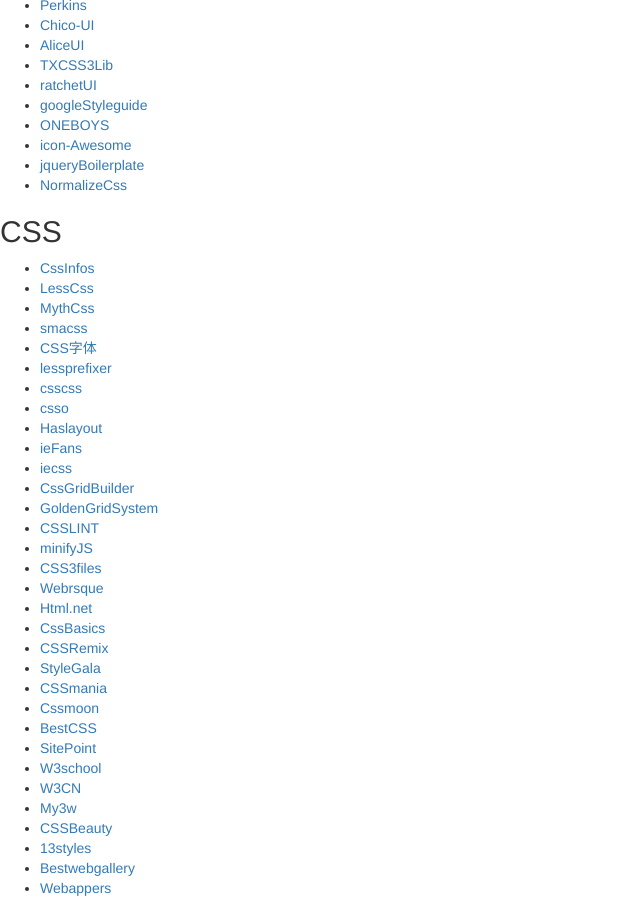
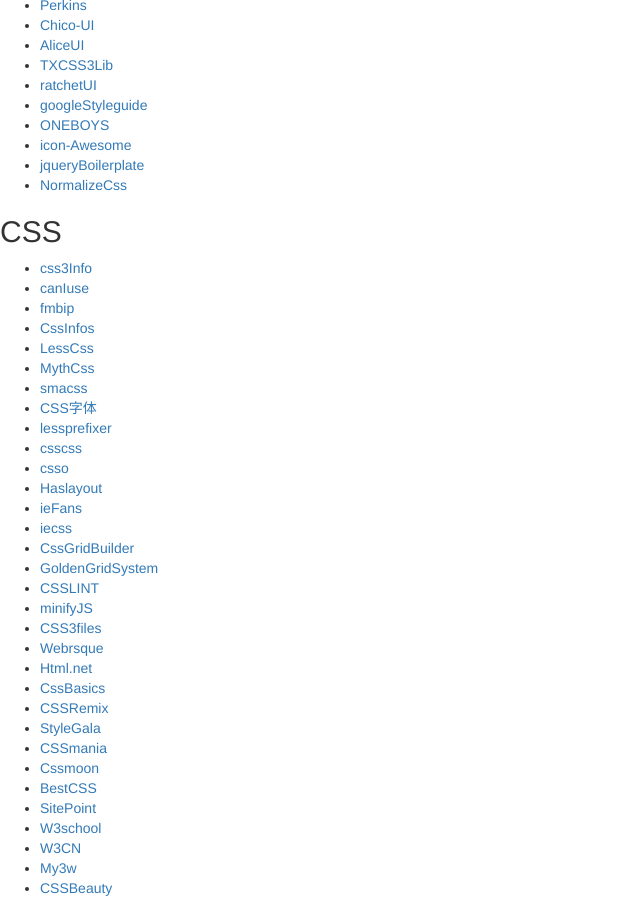
Before and after one commit to wkylin/wkylin.github.com, a Jekyll site: the page built from css3link.html, in a window 1280 px wide and 900 px high, scrolled down 2346 px. Shown: the whole window, without its empty margins (0-640 px from the left). Built offline with Jekyll 4.4.1, drawn with Linux system fonts in a browser that asks for light colours; nearby versions of some CDN libraries; library files that are not in the unit come from our copies; comment, search, counter and statistics services are not loaded.

Commit message:
site link

```diff
--- a/css3link.html
+++ b/css3link.html
@@ -100,7 +100,10 @@
     <h2>CSS</h2>
 </div>
 <ul class="ui-list fn-clear">
-    <li class="ui-list-item"><a href="http://css-infos.net/" target="_blank"><span class="ft-red">CssInfos</span></a></li>
+    <li class="ui-list-item"><a href="http://css3.info/" target="_blank"><span class="ft-red">css3Info</span></a></li>
+    <li class="ui-list-item"><a href="http://caniuse.com/" target="_blank"><span class="ft-red">canIuse</span></a></li>
+    <li class="ui-list-item"><a href="http://fmbip.com/" target="_blank"><span class="ft-red">fmbip</span></a></li>
+    <li class="ui-list-item"><a href="http://css-infos.net/" target="_blank">CssInfos</a></li>
     <li class="ui-list-item"><a href="http://www.lesscss.net/" target="_blank"><span class="ft-red">LessCss</span></a></li>
     <li class="ui-list-item"><a href="http://www.myth.io/" target="_blank"><span class="ft-red">MythCss</span></a></li>
     <li class="ui-list-item"><a href="http://smacss.com/" target="_blank">smacss</a></li>
```
